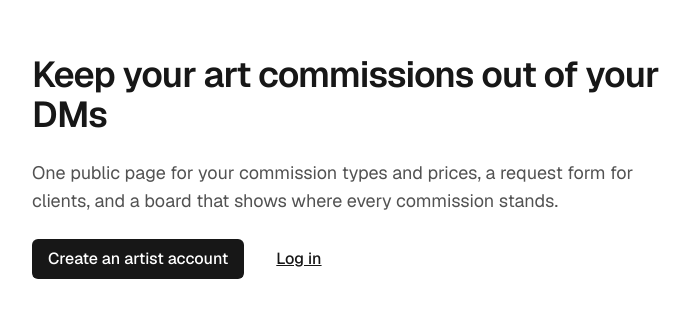
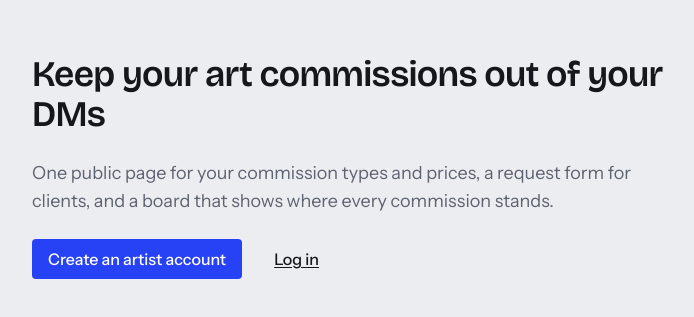
Before and after one commit to GreatLoveV/commissions, a Next.js app: page / in a window 1280 px wide. Shown: the part 233-550 px from the top of the page, without its empty margins (288-982 px from the left). Built offline with nearby package versions, Linux system fonts and the light colour scheme.

Commit message:
add colors, fonts and shared styles

```diff
--- a/src/app/(auth)/layout.tsx
+++ b/src/app/(auth)/layout.tsx
@@ -7,7 +7,7 @@ export default function AuthLayout({
 }) {
   return (
     <main className="mx-auto flex w-full max-w-sm flex-1 flex-col justify-center gap-6 px-4 py-12">
-      <Link href="/" className="text-sm text-neutral-600 hover:text-neutral-900">
+      <Link href="/" className="text-sm text-muted hover:text-ink">
         Back to home
       </Link>
       {children}
--- a/src/app/(auth)/login/page.tsx
+++ b/src/app/(auth)/login/page.tsx
@@ -13,7 +13,7 @@ export default async function LoginPage() {
     <>
       <h1 className="text-2xl font-semibold">Log in</h1>
       <LoginForm />
-      <p className="text-sm text-neutral-600">
+      <p className="text-sm text-muted">
         New here?{" "}
         <Link href="/signup" className="underline">
           Create an account
--- a/src/app/(auth)/signup/page.tsx
+++ b/src/app/(auth)/signup/page.tsx
@@ -13,7 +13,7 @@ export default async function SignupPage() {
     <>
       <h1 className="text-2xl font-semibold">Create your artist account</h1>
       <SignupForm />
-      <p className="text-sm text-neutral-600">
+      <p className="text-sm text-muted">
         Already have an account?{" "}
         <Link href="/login" className="underline">
           Log in
--- a/src/app/dashboard/error.tsx
+++ b/src/app/dashboard/error.tsx
@@ -1,17 +1,19 @@
 "use client";
+
+import { buttonPrimary } from "@/components/styles";
 
 export default function DashboardError({ reset }: { reset: () => void }) {
   return (
     <div role="alert" className="flex flex-col items-start gap-4">
       <h1 className="text-2xl font-semibold">This page could not load</h1>
-      <p className="text-neutral-600">
+      <p className="text-muted">
         Nothing was changed. Try again, and if it keeps failing check that the
         database is running.
       </p>
       <button
         type="button"
         onClick={reset}
-        className="rounded-md bg-neutral-900 px-4 py-2 font-medium text-white hover:bg-neutral-700"
+        className={buttonPrimary}
       >
         Try again
       </button>
--- a/src/app/dashboard/loading.tsx
+++ b/src/app/dashboard/loading.tsx
@@ -1,3 +1,3 @@
 export default function DashboardLoading() {
-  return <p className="text-neutral-600">Loading…</p>;
+  return <p className="text-muted">Loading…</p>;
 }
--- a/src/app/dashboard/settings/settings-form.tsx
+++ b/src/app/dashboard/settings/settings-form.tsx
@@ -2,6 +2,7 @@
 
 import { useActionState } from "react";
 import { Field, FormMessage, SubmitButton, TextArea } from "@/components/form";
+import { inputClass } from "@/components/styles";
 import { CURRENCIES } from "@/lib/validation/artist";
 import { updateProfile } from "../actions";
 
@@ -54,7 +55,7 @@ export function SettingsForm({ profile }: Props) {
           id="currency"
           name="currency"
           defaultValue={values.currency}
-          className="w-full rounded-md border border-neutral-300 bg-white px-3 py-2 text-neutral-900"
+          className={inputClass}
         >
           {CURRENCIES.map((code) => (
             <option key={code} value={code}>
@@ -63,7 +64,7 @@ export function SettingsForm({ profile }: Props) {
           ))}
         </select>
         {state.errors?.currency?.length ? (
-          <p className="text-sm text-red-700">
+          <p className="text-sm text-danger">
             {state.errors.currency.join(". ")}
           </p>
         ) : null}
--- a/src/app/globals.css
+++ b/src/app/globals.css
@@ -1,19 +1,39 @@
 @import "tailwindcss";
 
-:root {
-  --background: #ffffff;
-  --foreground: #171717;
-}
+/*
+  Design tokens. The artist's work brings the color, so the interface
+  stays quiet: an artboard grey behind white sheets, dark ink for text
+  and one blue for anything you can act on.
+*/
+@theme inline {
+  --color-canvas: #ecedf1;
+  --color-sheet: #ffffff;
+  --color-ink: #15171c;
+  --color-muted: #5e6370;
+  --color-line: #d5d7de;
+  --color-accent: #2742f5;
+  --color-accent-strong: #1b2fc4;
+  --color-open: #0b7a41;
+  --color-danger: #b3261e;
 
-@theme inline {
-  --color-background: var(--background);
-  --color-foreground: var(--foreground);
-  --font-sans: var(--font-geist-sans);
-  --font-mono: var(--font-geist-mono);
+  --font-sans: var(--font-body), ui-sans-serif, system-ui, sans-serif;
+  --font-display: var(--font-heading), var(--font-body), ui-sans-serif, sans-serif;
 }
 
 body {
-  background: var(--background);
-  color: var(--foreground);
-  font-family: var(--font-sans), Arial, Helvetica, sans-serif;
+  background: var(--color-canvas);
+  color: var(--color-ink);
+  font-family: var(--font-sans);
 }
+
+h1,
+h2 {
+  font-family: var(--font-display);
+  letter-spacing: -0.02em;
+}
+
+/* one focus style everywhere, visible on both grey and white */
+:focus-visible {
+  outline: 2px solid var(--color-accent);
+  outline-offset: 2px;
+}
--- a/src/app/layout.tsx
+++ b/src/app/layout.tsx
@@ -1,14 +1,14 @@
 import type { Metadata } from "next";
-import { Geist, Geist_Mono } from "next/font/google";
+import { Bricolage_Grotesque, Instrument_Sans } from "next/font/google";
 import "./globals.css";
 
-const geistSans = Geist({
-  variable: "--font-geist-sans",
+const heading = Bricolage_Grotesque({
+  variable: "--font-heading",
   subsets: ["latin"],
 });
 
-const geistMono = Geist_Mono({
-  variable: "--font-geist-mono",
+const body = Instrument_Sans({
+  variable: "--font-body",
   subsets: ["latin"],
 });
 
@@ -21,7 +21,7 @@ export default function RootLayout({ children }: LayoutProps<"/">) {
   return (
     <html
       lang="en"
-      className={`${geistSans.variable} ${geistMono.variable} h-full antialiased`}
+      className={`${heading.variable} ${body.variable} h-full antialiased`}
     >
       <body className="min-h-full flex flex-col">{children}</body>
     </html>
--- a/src/app/onboarding/page.tsx
+++ b/src/app/onboarding/page.tsx
@@ -13,7 +13,7 @@ export default async function OnboardingPage() {
     <main className="mx-auto flex w-full max-w-sm flex-1 flex-col justify-center gap-6 px-4 py-12">
       <div className="flex flex-col gap-2">
         <h1 className="text-2xl font-semibold">Set up your profile</h1>
-        <p className="text-neutral-600">
+        <p className="text-muted">
           This is what clients see on your public page. You can change it
           later.
         </p>
--- a/src/app/page.tsx
+++ b/src/app/page.tsx
@@ -1,4 +1,5 @@
 import Link from "next/link";
+import { buttonPrimary, linkClass } from "@/components/styles";
 
 export default function HomePage() {
   return (
@@ -6,18 +7,18 @@ export default function HomePage() {
       <h1 className="text-4xl font-semibold tracking-tight">
         Keep your art commissions out of your DMs
       </h1>
-      <p className="text-lg text-neutral-600">
+      <p className="text-lg text-muted">
         One public page for your commission types and prices, a request form
         for clients, and a board that shows where every commission stands.
       </p>
       <div className="flex flex-wrap gap-4">
         <Link
           href="/signup"
-          className="rounded-md bg-neutral-900 px-4 py-2 font-medium text-white hover:bg-neutral-700"
+          className={buttonPrimary}
         >
           Create an artist account
         </Link>
-        <Link href="/login" className="px-4 py-2 font-medium underline">
+        <Link href="/login" className={`px-4 py-2 font-medium ${linkClass}`}>
           Log in
         </Link>
       </div>
--- /dev/null
+++ b/src/components/styles.ts
@@ -0,0 +1,19 @@
+// Class lists shared by buttons, links and inputs, so they look the same
+// everywhere and only need changing in one place.
+
+const buttonBase =
+  "inline-flex items-center justify-center rounded-sm px-4 py-2 font-medium disabled:opacity-60";
+
+export const buttonPrimary = `${buttonBase} bg-accent text-white hover:bg-accent-strong`;
+
+export const buttonSecondary = `${buttonBase} border border-line bg-sheet text-ink hover:border-ink`;
+
+export const buttonDanger = `${buttonBase} border border-danger bg-sheet text-danger hover:bg-danger hover:text-white`;
+
+export const linkClass = "underline underline-offset-2 hover:text-accent";
+
+export const inputClass =
+  "w-full rounded-sm border border-line bg-sheet px-3 py-2 text-ink aria-invalid:border-danger";
+
+// white panel that sits on the grey page background
+export const sheetClass = "rounded-sm border border-line bg-sheet";
```
Also changed, not shown: src/components/form.tsx (+5 -7 lines).
